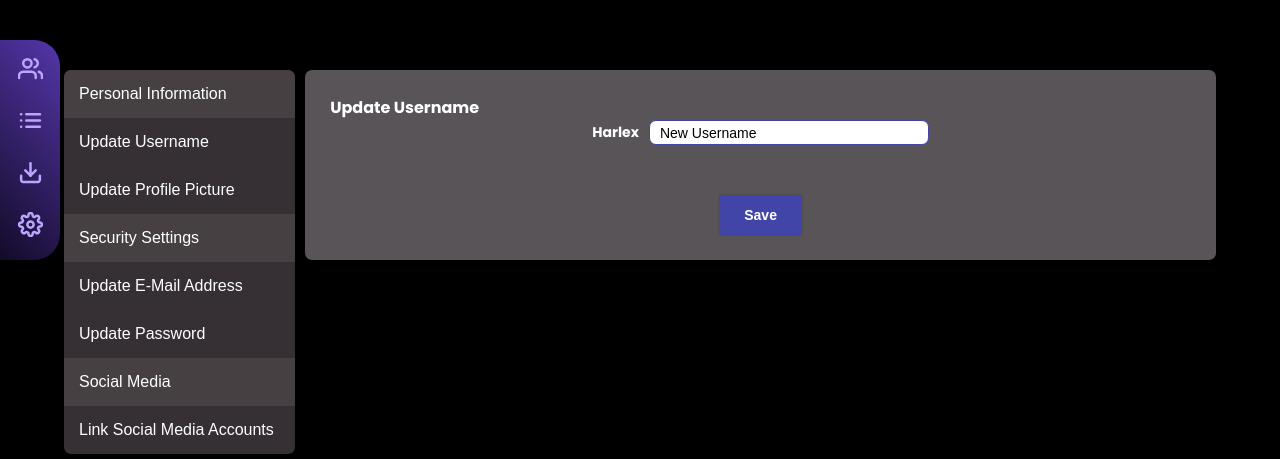
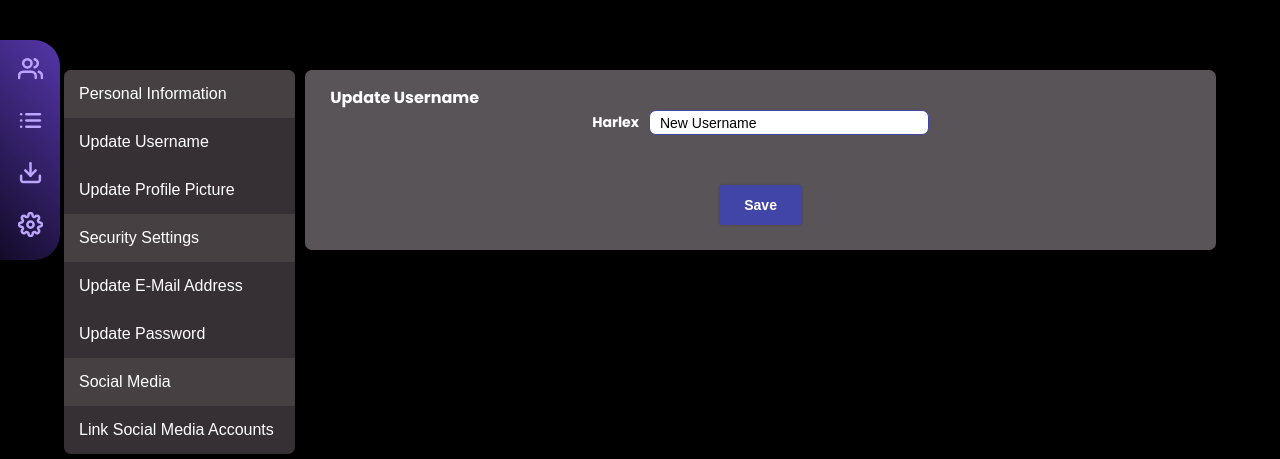
Before and after one commit to Harlexq/dramatic-movies, a PHP site: page /profile.php in a window 1280 px wide. Shown: the part 80-539 px from the top of the page. Run offline with PHP 8.4, Linux system fonts and the light colour scheme; some libraries are stand-ins or nearby versions.

Commit message:
dramatic

```diff
--- a/assets/css/style.css
+++ b/assets/css/style.css
@@ -1,5 +1,5 @@
 /*
-    Serhan BakÄ±r
+    Serhan BakÃ„Â±r
     Junior Web Developer
 */
 
@@ -841,9 +841,13 @@ body {
     width: 79%;
     background-color: #585457;
     border-radius: 7px;
-    padding: 25px;
+    padding: 15px 25px 25px 25px;
     flex: 1 1 auto;
     display: none;
+}
+
+.profile-page .profile-page-inner .profile-page-intr#updateUsername {
+    display: block;
 }
 
 .profile-page .profile-page-inner .profile-page-intr h2 {
--- /dev/null
+++ b/assets/js/main.js
@@ -0,0 +1,31 @@
+function UsernameUpdate() {
+    hideAllTabs();
+    document.getElementById("updateUsername").style.display = "block";
+}
+
+function PictureUpdate() {
+    hideAllTabs();
+    document.getElementById("updateProfilePicture").style.display = "block";
+}
+
+function EmailUpdate() {
+    hideAllTabs();
+    document.getElementById("updateEmail").style.display = "block";
+}
+
+function PasswordUpdate() {
+    hideAllTabs();
+    document.getElementById("updatePassword").style.display = "block";
+}
+
+function SocialUpdate() {
+    hideAllTabs();
+    document.getElementById("updateSocial").style.display = "block";
+}
+
+function hideAllTabs() {
+    var tabs = document.querySelectorAll(".profile-page-intr");
+    tabs.forEach(tab => {
+        tab.style.display = "none";
+    });
+}
--- a/profile.php
+++ b/profile.php
@@ -25,18 +25,18 @@
                 <menu class="profile-page-info">
                     <nav class="profile-page-nav">
                         <button type="button" class="profile-page-item disabled">Personal Information</button>
-                        <button onclick="UsernameUdate()" type="button" class="profile-page-item">Update Username</button>
+                        <button onclick="UsernameUpdate()" type="button" class="profile-page-item">Update Username</button>
                         <button onclick="PictureUpdate()" type="button" class="profile-page-item">Update Profile Picture</button>
                         <button type="button" class="profile-page-item disabled">Security Settings</button>
-                        <button onclick="EmailUdate()" type="button" class="profile-page-item">Update E-Mail Address</button>
-                        <button onclick="PasswordUdate()" type="button" class="profile-page-item">Update Password</button>
+                        <button onclick="EmailUpdate()" type="button" class="profile-page-item">Update E-Mail Address</button>
+                        <button onclick="PasswordUpdate()" type="button" class="profile-page-item">Update Password</button>
                         <button type="button" class="profile-page-item disabled">Social Media</button>
-                        <button onclick="SocialUdate()" type="button" class="profile-page-item">Link Social Media Accounts</button>
+                        <button onclick="SocialUpdate()" type="button" class="profile-page-item">Link Social Media Accounts</button>
                     </nav>
                 </menu>
-                <div class="profile-page-intr" id="updateUsername" style="display: block;">
+                <div class="profile-page-intr" id="updateUsername">
                     <h2>Update Username</h2>
-                    <form class="profile-page-intr-input-content" id="profile-page-intr-img">
+                    <form class="profile-page-intr-input-content">
                         <div class="profile-page-intr-input">
                             <p>Harlex</p>
                             <input type="text" placeholder="New Username">
@@ -48,7 +48,7 @@
                 </div>
                 <div class="profile-page-intr" id="updateProfilePicture">
                     <h2>Update Profile Picture</h2>
-                    <div class="profile-page-intr-img" id="profile-page-intr-img">
+                    <div class="profile-page-intr-img">
                         <img class="profile-intr-img" id="profile-image" src="assets/img/SerhanBakir.jpg" alt="">
                         <form class="file-input-content">
                             <input type="file" name="file-input" id="file-input" class="file-input" accept="image/jpeg, image/png, image/jpg, image/webp, image/gif">
@@ -66,10 +66,11 @@
                 </div>
                 <div class="profile-page-intr" id="updateEmail">
                     <h2>Update E-Mail Address</h2>
-                    <form class="profile-page-intr-input-content" id="profile-page-intr-img">
+                    <form class="profile-page-intr-input-content">
                         <div class="profile-page-intr-input flex-direction">
-                            <input type="email" placeholder="Old E-Mail Address">
+                            <input type="email" placeholder="Current Email Address">
                             <input type="email" placeholder="New E-Mail Address">
+                            <input type="email" placeholder="Confirm New Email Address">
                         </div>
                         <div class="profile-page-btn">
                             <button type="button" class="profile-page-save">Save</button>
@@ -78,10 +79,11 @@
                 </div>
                 <div class="profile-page-intr" id="updatePassword">
                     <h2>Update Password</h2>
-                    <form class="profile-page-intr-input-content" id="profile-page-intr-img">
+                    <form class="profile-page-intr-input-content">
                         <div class="profile-page-intr-input flex-direction">
+                            <input type="password" placeholder="Current Password">
                             <input type="password" placeholder="New Password">
-                            <input type="password" placeholder="New Password">
+                            <input type="password" placeholder="Confirm New Password">
                         </div>
                         <div class="profile-page-btn">
                             <button type="button" class="profile-page-save">Save</button>
@@ -90,7 +92,7 @@
                 </div>
                 <div class="profile-page-intr" id="updateSocial">
                     <h2>Link Social Media Accounts</h2>
-                    <form class="profile-page-intr-input-content" id="profile-page-intr-img">
+                    <form class="profile-page-intr-input-content">
                         <div class="profile-page-intr-input flex-direction">
                             <div class="profile-page-intr-social">
                                 <p>Google</p>
```
